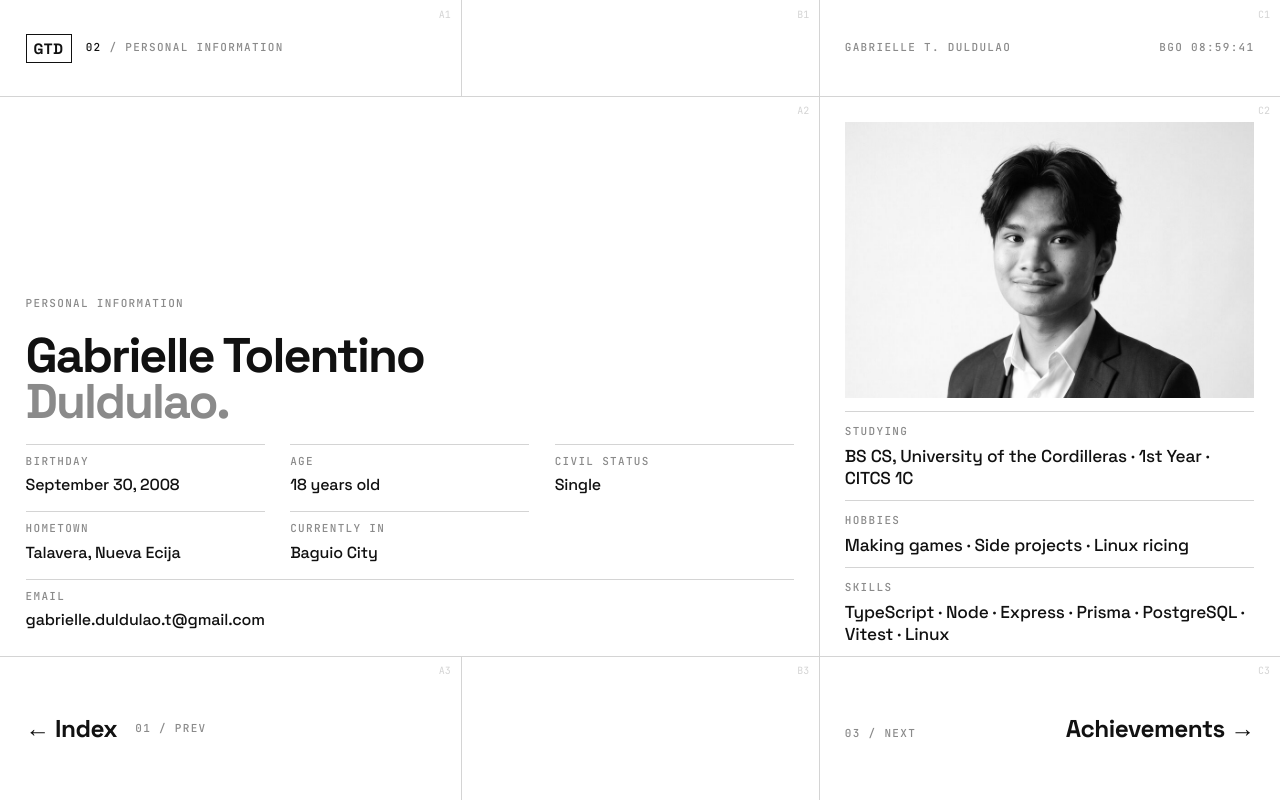
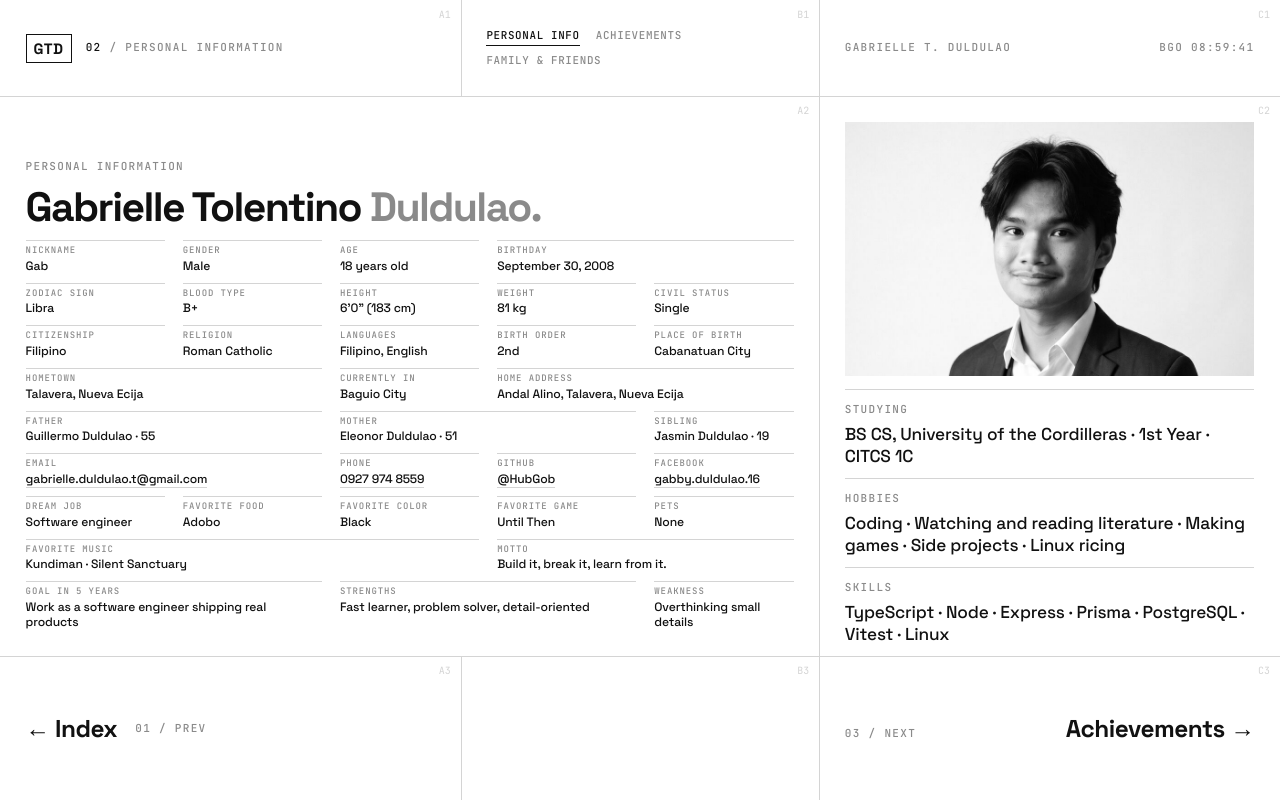
Before and after one commit to HubGob/gabrielle-duldulao, a plain HTML site: page about.html in a window 1280 px wide. Drawn offline with nearby package versions, Linux system fonts and the light colour scheme.

Commit message:
feat(portfolio): full personal info, site nav, family texts (#8)
Personal info now fits one screen (no tabs, no scroll) with the full field
list. A three-link nav sits in the top-middle cell on every page. Family
cards get the new copy for mom, dad, Ate and friends.

Co-authored-by: gob <gob@example.com>

```diff
--- a/about.html
+++ b/about.html
@@ -21,11 +21,18 @@
   }
 
   .intro { grid-area: intro; display: flex; flex-direction: column; justify-content: flex-end; gap: clamp(14px, 2.4vh, 26px); }
-  .intro h1 { font-weight: 700; font-size: clamp(30px, min(3.8vw, 7vh), 64px); line-height: .95; letter-spacing: -.04em; max-width: 14ch; }
+  .intro { gap: clamp(8px, 1.6vh, 18px); }
+  .intro h1 { font-weight: 700; font-size: clamp(26px, min(3.2vw, 6vh), 52px); line-height: .95; letter-spacing: -.04em; }
   .intro h1 em { font-style: normal; color: var(--grey); }
-  .info { display: grid; grid-template-columns: repeat(3, minmax(0, 1fr)); gap: clamp(10px, 2vh, 22px) clamp(14px, 2vw, 28px); max-width: 900px; }
-  .info div { border-top: 1px solid var(--line); padding-top: 8px; }
-  .info dd { font: 500 clamp(14px, 1.25vw, 19px) var(--sans); letter-spacing: -.01em; margin-top: 4px; overflow-wrap: anywhere; }
+  /* 5 columns so ~35 fields fit one screen with no scroll and no tabs; .w2/.w3 widen long values */
+  .info { display: grid; grid-template-columns: repeat(5, minmax(0, 1fr)); grid-auto-flow: dense; gap: clamp(5px, 1.1vh, 12px) clamp(10px, 1.4vw, 20px); }
+  .info div { border-top: 1px solid var(--line); padding-top: 4px; min-width: 0; }
+  .info .w2 { grid-column: span 2; }
+  .info .w3 { grid-column: span 3; }
+  .info dt { font-size: 9px; line-height: 1.3; letter-spacing: .1em; }
+  .info dd { font: 500 clamp(11px, .95vw, 14px)/1.25 var(--sans); letter-spacing: -.01em; margin-top: 2px; overflow-wrap: anywhere; }
+  .info a { border-bottom: 1px solid var(--line); }
+  .info a:hover { border-color: var(--ink); }
 
   .facts { grid-area: facts; display: flex; flex-direction: column; justify-content: flex-end; padding-top: 0; padding-bottom: 0; }
   .facts dl { display: grid; }
@@ -38,6 +45,13 @@
   .mail { grid-area: mail; display: flex; align-items: center; }
   .mail .next, .back .next { width: 100%; }
   .back .next { justify-content: flex-start; gap: 18px; }
+
+  @media (max-height: 700px) and (min-width: 761px) {
+    .intro > .label { display: none; }
+    .intro h1 { font-size: clamp(22px, 4.6vh, 40px); }
+    .info { gap: 4px clamp(10px, 1.4vw, 20px); }
+    .info div { padding-top: 3px; }
+  }
 
   @media (max-width: 760px) {
     .board { grid-template-areas: "tl tr" "tm tm" "intro intro" "facts facts" "back mail" "prog prog"; }
@@ -61,6 +75,7 @@
     <span class="tag">A1</span>
   </header>
   <div class="cell tm fade">
+    <nav class="nav" aria-label="Main"><a href="about.html" aria-current="page">Personal Info</a><a href="achievements.html">Achievements</a><a href="family.html">Family &amp; Friends</a></nav>
     <span class="tag">B1</span>
   </div>
   <div class="cell tr fade">
@@ -73,12 +88,40 @@
     <span class="label">Personal Information</span>
     <h1>Gabrielle Tolentino <em>Duldulao.</em></h1>
     <dl class="bio info">
-      <div><dt class="label">Birthday</dt><dd><time datetime="2008-09-30">September 30, 2008</time></dd></div>
+      <div><dt class="label">Nickname</dt><dd>Gab</dd></div>
+      <div><dt class="label">Gender</dt><dd>Male</dd></div>
       <div><dt class="label">Age</dt><dd><span id="age">18</span> years old</dd></div>
+      <div class="w2"><dt class="label">Birthday</dt><dd><time datetime="2008-09-30">September 30, 2008</time></dd></div>
+      <div><dt class="label">Zodiac sign</dt><dd>Libra</dd></div>
+      <div><dt class="label">Blood type</dt><dd>B+</dd></div>
+      <div><dt class="label">Height</dt><dd>6'0" (183 cm)</dd></div>
+      <div><dt class="label">Weight</dt><dd>81 kg</dd></div>
       <div><dt class="label">Civil status</dt><dd>Single</dd></div>
-      <div><dt class="label">Hometown</dt><dd>Talavera, Nueva Ecija</dd></div>
+      <div><dt class="label">Citizenship</dt><dd>Filipino</dd></div>
+      <div><dt class="label">Religion</dt><dd>Roman Catholic</dd></div>
+      <div><dt class="label">Languages</dt><dd>Filipino, English</dd></div>
+      <div><dt class="label">Birth order</dt><dd>2nd</dd></div>
+      <div><dt class="label">Place of birth</dt><dd>Cabanatuan City</dd></div>
+      <div class="w2"><dt class="label">Hometown</dt><dd>Talavera, Nueva Ecija</dd></div>
       <div><dt class="label">Currently in</dt><dd>Baguio City</dd></div>
-      <div style="grid-column:1/-1"><dt class="label">Email</dt><dd>gabrielle.duldulao.t@gmail.com</dd></div>
+      <div class="w2"><dt class="label">Home address</dt><dd>Andal Alino, Talavera, Nueva Ecija</dd></div>
+      <div class="w2"><dt class="label">Father</dt><dd>Guillermo Duldulao · 55</dd></div>
+      <div class="w2"><dt class="label">Mother</dt><dd>Eleonor Duldulao · 51</dd></div>
+      <div><dt class="label">Sibling</dt><dd>Jasmin Duldulao · 19</dd></div>
+      <div class="w2"><dt class="label">Email</dt><dd><a href="mailto:gabrielle.duldulao.t@gmail.com">gabrielle.duldulao.t@gmail.com</a></dd></div>
+      <div><dt class="label">Phone</dt><dd><a href="tel:09279748559">0927 974 8559</a></dd></div>
+      <div><dt class="label">GitHub</dt><dd><a href="https://github.com/HubGob" target="_blank" rel="noopener">@HubGob</a></dd></div>
+      <div><dt class="label">Facebook</dt><dd><a href="https://www.facebook.com/gabby.duldulao.16" target="_blank" rel="noopener">gabby.duldulao.16</a></dd></div>
+      <div><dt class="label">Dream job</dt><dd>Software engineer</dd></div>
+      <div><dt class="label">Favorite food</dt><dd>Adobo</dd></div>
+      <div><dt class="label">Favorite color</dt><dd>Black</dd></div>
+      <div><dt class="label">Favorite game</dt><dd>Until Then</dd></div>
+      <div><dt class="label">Pets</dt><dd>None</dd></div>
+      <div class="w3"><dt class="label">Favorite music</dt><dd>Kundiman · Silent Sanctuary</dd></div>
+      <div class="w2"><dt class="label">Motto</dt><dd>Build it, break it, learn from it.</dd></div>
+      <div class="w2"><dt class="label">Goal in 5 years</dt><dd>Work as a software engineer shipping real products</dd></div>
+      <div class="w2"><dt class="label">Strengths</dt><dd>Fast learner, problem solver, detail-oriented</dd></div>
+      <div><dt class="label">Weakness</dt><dd>Overthinking small details</dd></div>
     </dl>
     <span class="tag">A2</span>
   </section>
@@ -87,7 +130,7 @@
     <img class="portrait" src="assets/portrait.jpg" alt="Portrait of Gabrielle Duldulao in a suit">
     <dl>
       <div><dt class="label">Studying</dt><dd>BS CS, University of the Cordilleras · 1st Year · CITCS 1C</dd></div>
-      <div><dt class="label">Hobbies</dt><dd>Making games · Side projects · Linux ricing</dd></div>
+      <div><dt class="label">Hobbies</dt><dd>Coding · Watching and reading literature · Making games · Side projects · Linux ricing</dd></div>
       <div><dt class="label">Skills</dt><dd>TypeScript · Node · Express · Prisma · PostgreSQL · Vitest · Linux</dd></div>
     </dl>
     <span class="tag">C2</span>
--- a/assets/blueprint.css
+++ b/assets/blueprint.css
@@ -31,6 +31,11 @@ a:focus-visible { outline: 1.5px solid var(--ink); outline-offset: 4px; }
 .tm { grid-area: tm; display: flex; align-items: center; }
 .tr { grid-area: tr; display: flex; align-items: center; justify-content: space-between; }
 
+/* site nav, lives in the top-middle cell on every page */
+.nav { display: flex; flex-wrap: wrap; gap: 4px 16px; font: 500 clamp(10px, .85vw, 12px) var(--mono); letter-spacing: .06em; text-transform: uppercase; }
+.nav a { color: var(--grey); padding: 3px 0; border-bottom: 1.5px solid transparent; transition: color .2s, border-color .2s; }
+.nav a:hover, .nav a:focus-visible, .nav a[aria-current] { color: var(--ink); border-color: var(--ink); }
+
 .next { display: flex; align-items: baseline; justify-content: space-between; font: 700 clamp(18px, 1.9vw, 28px) var(--sans); letter-spacing: -.02em; }
 .next small { font: 500 11px var(--mono); letter-spacing: .12em; color: var(--grey); }
 .next .arrow { display: inline-block; transition: transform .3s cubic-bezier(.2,.8,.2,1); }
```
Also changed, not shown: achievements.html (+1 -1 lines), family.html (+7 -7 lines), index.html (+1 -1 lines).
